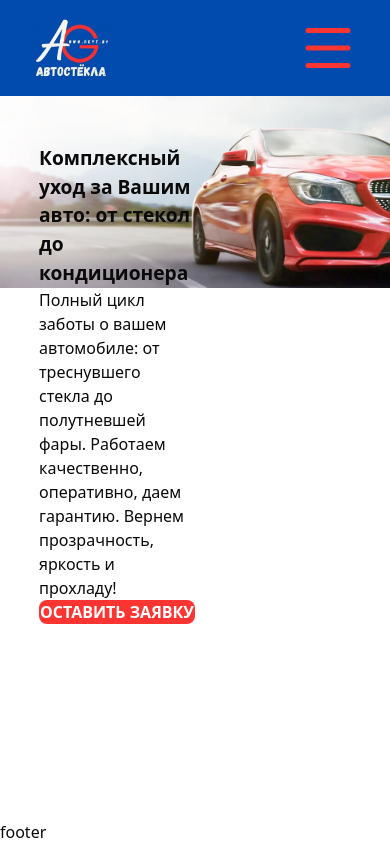
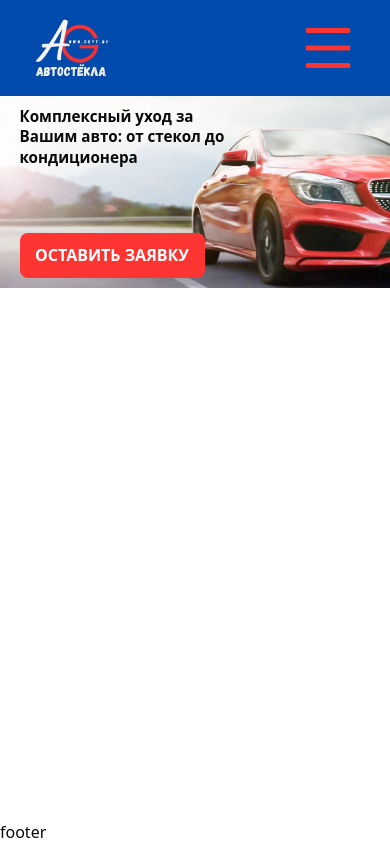
Before and after one commit to red-1983/redesign_reyt, a Next.js app: page / in a window 390 px wide. Built offline with nearby package versions, Linux system fonts and the light colour scheme.

Commit message:
feat: add mobile adaptive

```diff
--- a/src/app/globals.css
+++ b/src/app/globals.css
@@ -6,7 +6,7 @@
   --color-brand-components: #fc3532;
   --color-brand-body: #014bae;
   --color-brand-footer: #001132;
-
+  --breakpoint-xs: 375px;
 }
 @layer components {
   .hover-link {
@@ -50,7 +50,6 @@
   --color-sidebar-accent-foreground: var(--sidebar-accent-foreground);
   --color-sidebar-border: var(--sidebar-border);
   --color-sidebar-ring: var(--sidebar-ring);
-
 }
 
 :root {
@@ -86,7 +85,6 @@
   --sidebar-accent-foreground: oklch(0.205 0 0);
   --sidebar-border: oklch(0.922 0 0);
   --sidebar-ring: oklch(0.708 0 0);
-
 }
 
 .dark {
@@ -121,17 +119,13 @@
   --sidebar-accent-foreground: oklch(0.985 0 0);
   --sidebar-border: oklch(1 0 0 / 10%);
   --sidebar-ring: oklch(0.556 0 0);
-
 }
 
 @layer base {
   * {
     @apply border-border outline-ring/50;
-
   }
   body {
     @apply bg-background text-foreground;
-
   }
-
 }
--- a/src/app/page.tsx
+++ b/src/app/page.tsx
@@ -21,18 +21,18 @@ export default function Home() {
           className="-z-10"
           priority
         />
-        <div className="border-2p-5 absolute top-[25%] left-[10%] flex h-[400px] max-w-[40%] flex-col justify-between">
-          <h2 className="text-[clamp(1.2rem,3.5vw,2.5rem)] font-bold">
+        <div className="xs:min-h-[90%] xs:bottom-[5%] absolute bottom-[0] left-[5%] flex min-h-[95%] max-w-[55%] flex-col justify-between sm:bottom-[10%] sm:min-h-[75%] md:left-[10%] md:min-h-[70%] md:p-5 lg:bottom-[30%] lg:max-w-[700px]">
+          <h2 className="xs:leading-snug text-[clamp(0.95rem,3vw,2.5rem)] leading-tight font-bold">
             Комплексный уход за Вашим авто: от стекол до кондиционера
           </h2>
-          <p className="text-[clamp(1rem,2.5vw,1.4rem)]">
+          <p className="hidden text-[clamp(1rem,2.5vw,1.4rem)] md:block">
             Полный цикл заботы о вашем автомобиле: от треснувшего стекла до
             полутневшей фары. Работаем качественно, оперативно, даем гарантию.
             Вернем прозрачность, яркость и прохладу!
           </p>
           <Button
             variant="secondary"
-            className="bg-brand-components sm:h-[60px] sm:w-[250px]"
+            className="bg-brand-components xs:h-[45px] xs:w-[185px] h-[40px] w-[160px] sm:h-[60px] sm:w-[250px]"
           >
             Оставить заявку
           </Button>
--- a/src/components/layout/Header.tsx
+++ b/src/components/layout/Header.tsx
@@ -32,7 +32,7 @@ const Header = ({ className }: HeaderProps) => {
           <SectionHeader />
           <Button
             variant="secondary"
-            className="bg-brand-components hidden border-none sm:min-h-[45px] sm:max-w-[190px] xl:flex"
+            className="bg-brand-components hidden w-full border-none sm:min-h-[45px] sm:max-w-[190px] xl:flex"
           >
             Заказать звонок
           </Button>
--- a/src/components/ui/button/Button.tsx
+++ b/src/components/ui/button/Button.tsx
@@ -15,7 +15,7 @@ export const Button = ({
   return (
     <button
       className={clsx(
-        "flex w-full cursor-pointer items-center justify-center rounded-md border-2 border-none font-semibold uppercase transition-all hover:opacity-80",
+        "flex cursor-pointer items-center justify-center rounded-md border-2 border-none font-semibold uppercase transition-all hover:opacity-80",
         {
           "text-black": variant === "primary",
           "text-white": variant === "secondary",
```
